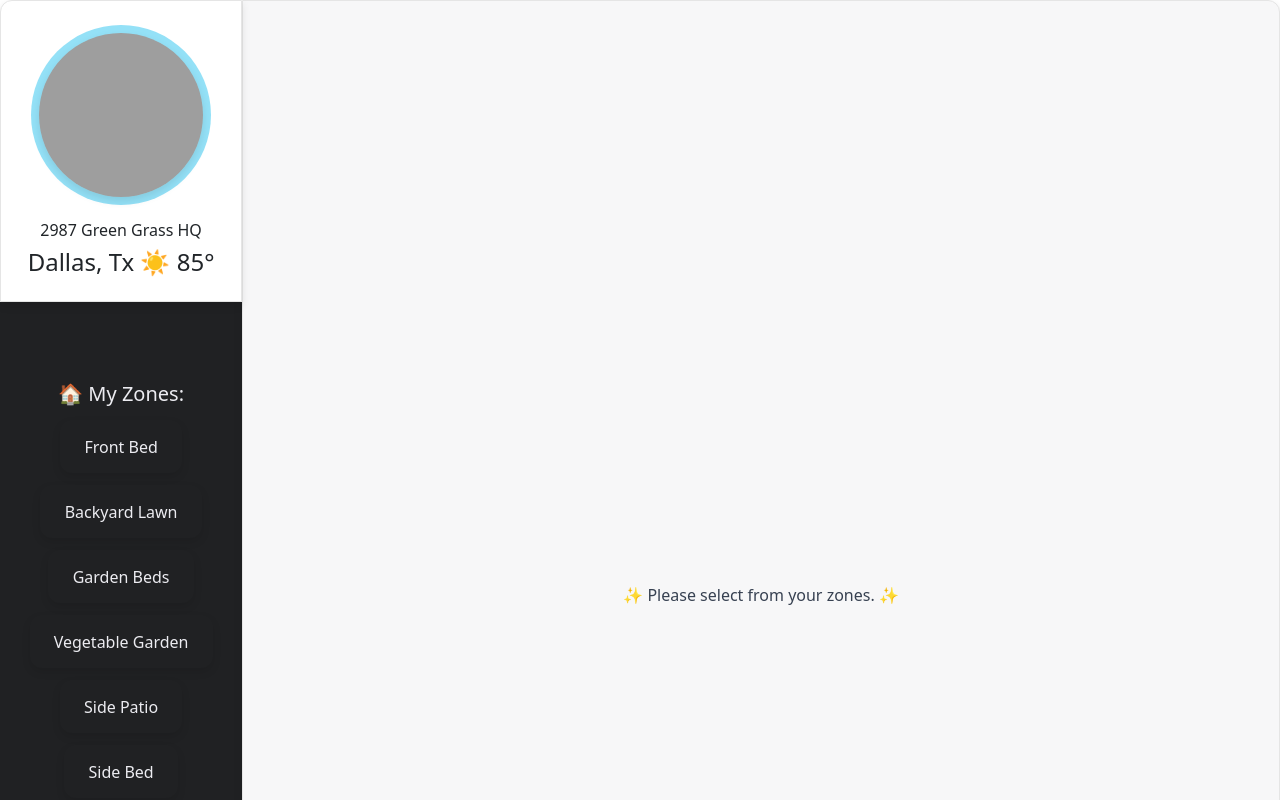
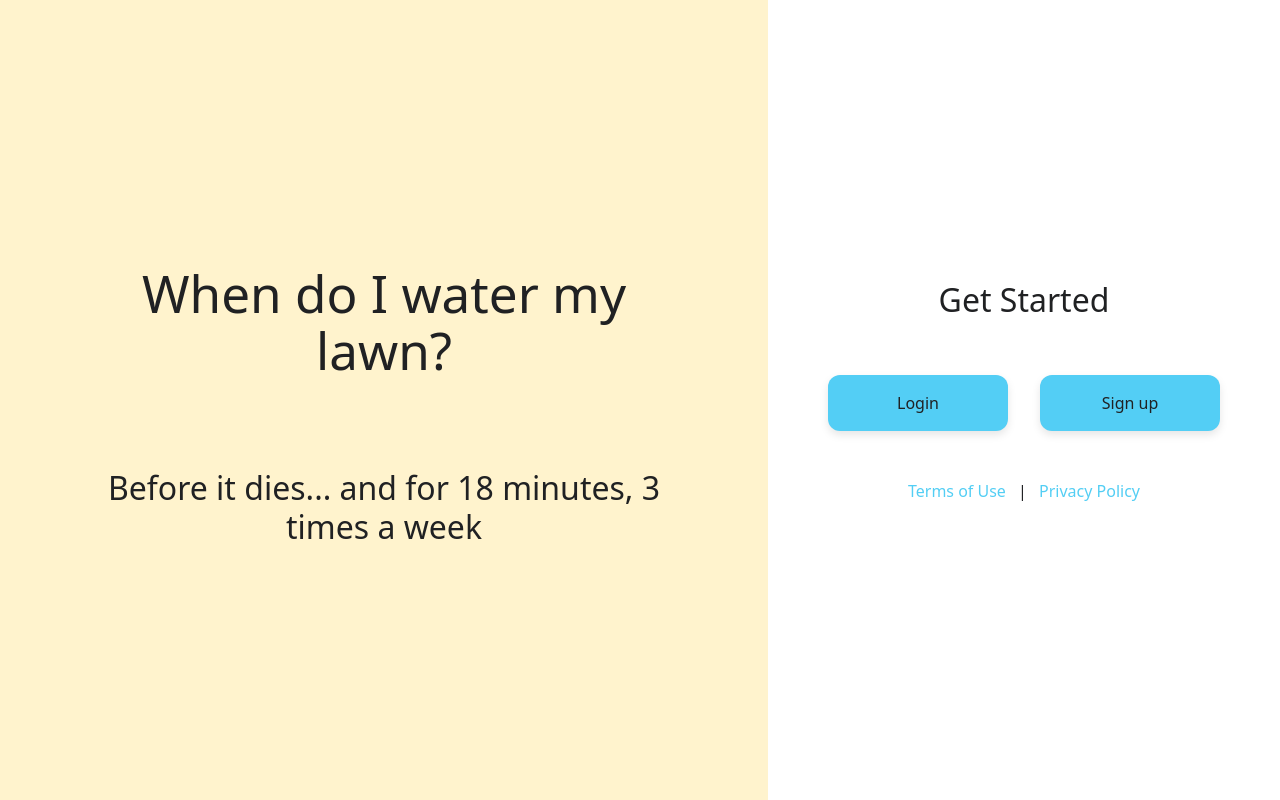
Before and after one commit to chaselikethebank/ps-app, a React (Vite) app in the folder client/: page / in a window 1280 px wide. Shown: the top 800 px of the page. Built offline with nearby package versions, Linux system fonts and the light colour scheme; grey boxes are pictures that could not be loaded.

Commit message:
landing page w passthrough login

```diff
--- a/client/src/App.jsx
+++ b/client/src/App.jsx
@@ -1,12 +1,13 @@
-import '../src/assets/style/App.css'
-import 'bootstrap/dist/css/bootstrap.min.css';
-import Navigation from './assets/Components/Navigation';
-import Footer from './assets/Components/Footer';
-import SiteBuild from './assets/Components/SiteBuild'
-import ZonesList from './assets/Components/ZonesList'
-import ZoneCard from './assets/Components/ZoneCard';
-import { useState } from 'react';
-import System from './assets/Components/System';
+import "../src/assets/style/App.css";
+import "bootstrap/dist/css/bootstrap.min.css";
+import Navigation from "./assets/Components/Navigation";
+import Footer from "./assets/Components/Footer";
+import SiteBuild from "./assets/Components/SiteBuild";
+import ZonesList from "./assets/Components/ZonesList";
+import ZoneCard from "./assets/Components/ZoneCard";
+import { useState } from "react";
+import System from "./assets/Components/System";
+import LandingPage from "./assets/Components/LandingPage";
 
 const zoneData = [
   {
@@ -14,90 +15,87 @@ const zoneData = [
     name: "Front Bed",
     img: "https://yardzen.com/wp-content/uploads/2022/05/Austin-First-Image.jpg",
     sun: 45,
-    type: 'Drip',
+    type: "Drip",
     daysPerWeek: 4,
     runTime: 18,
     desc: "A bit of a slope, sandy clay soil",
-    notes: 'anything over 20 min tends to runoff',
-    emoji: '🌼'
+    notes: "anything over 20 min tends to runoff",
+    emoji: "🌼",
   },
   {
     num: 2,
     name: "Backyard Lawn",
     img: "https://images.beazer.com/7ccdbf12-16c2-4323-92b7-359643fee657-c",
     sun: 65,
-    type: 'Spray',
+    type: "Spray",
     daysPerWeek: 3,
     runTime: 20,
     desc: "Flat terrain, well-draining soil",
-    notes: 'even coverage is important',
-    emoji: '🌱'
+    notes: "even coverage is important",
+    emoji: "🌱",
   },
   {
     num: 3,
     name: "Garden Beds",
     img: "https://s.hdnux.com/photos/01/23/10/50/21793336/4/1200x0.jpg",
     sun: 30,
-    type: 'Rotor',
+    type: "Rotor",
     daysPerWeek: 2,
     runTime: 15,
     desc: "Mixed soil with different plant types",
-    notes: 'adjustments needed seasonally',
-    emoji: '🌲'
+    notes: "adjustments needed seasonally",
+    emoji: "🌲",
   },
   {
     num: 4,
     name: "Vegetable Garden",
     img: "https://images.ctfassets.net/zma7thmmcinb/6M9SHwNw1Vxa42yMxdg879/b0cbc4f4e22ddf526a9717e9ecef54c0/vertical-vegetable-gardening.jpg",
     sun: 60,
-    type: 'Drip',
+    type: "Drip",
     daysPerWeek: 5,
     runTime: 12,
     desc: "Raised bed garden with rich soil",
-    notes: 'monitor moisture levels regularly',
-    emoji: '🥕'
+    notes: "monitor moisture levels regularly",
+    emoji: "🥕",
   },
   {
     num: 5,
     name: "Side Patio",
     img: "https://www.sunset.com/wp-content/uploads/side-yards-dining-pr-0223-1200x600.jpg",
     sun: 75,
-    type: 'Sprinkler',
+    type: "Sprinkler",
     daysPerWeek: 3,
     runTime: 25,
     desc: "Flat area with mixed soil composition",
-    notes: 'adjust run time during hot months',
-    emoji: '🌱'
+    notes: "adjust run time during hot months",
+    emoji: "🌱",
   },
   {
     num: 6,
     name: "Side Bed",
     img: "https://www.marthastewart.com/thmb/-j8GdlUc0Lv6KPL3SYJdVanXx4A=/1500x0/filters:no_upscale():max_bytes(150000):strip_icc()/flower-bed-getty-0323-2000-629cf34554e24ab1b5fc7bb3033071c9.jpg",
     sun: 45,
-    type: 'Drip',
+    type: "Drip",
     daysPerWeek: 4,
     runTime: 18,
     desc: "A bit of a slope, sandy clay soil",
-    notes: 'anything over 20 min tends to runoff',
-    emoji: '🌼'
-  }
-
-
-
+    notes: "anything over 20 min tends to runoff",
+    emoji: "🌼",
+  },
 ];
 
 const userData = [
   {
     systemName: "2987 Green Grass HQ",
     email: "2987GreenGrassDr@gmail.com",
-    password: 'Greengrass1!',
-    systemImg: 'https://images.unsplash.com/photo-1564013799919-ab600027ffc6?ixlib=rb-4.0.3&ixid=M3wxMjA3fDB8MHxzZWFyY2h8Mnx8YmVhdXRpZnVsJTIwaG91c2V8ZW58MHx8MHx8fDA%3D&w=1000&q=80',
-    city: 'Dallas, Tx',
-    weather: '☀️',
-    temp: 85
-
-  }
-]
+    password: "Greengrass1!",
+    systemImg:
+      "https://images.unsplash.com/photo-1564013799919-ab600027ffc6?ixlib=rb-4.0.3&ixid=M3wxMjA3fDB8MHxzZWFyY2h8Mnx8YmVhdXRpZnVsJTIwaG91c2V8ZW58MHx8MHx8fDA%3D&w=1000&q=80",
+    city: "Dallas, Tx",
+    weather: "☀️",
+    temp: 85,
+  },
+];
 
 function App() {
   const [selectedZone, setSelectedZone] = useState(null);
@@ -106,20 +104,42 @@ function App() {
     setSelectedZone(zone);
   };
 
+  const [loggedIn, setLoggedIn] = useState(false);
+
+  const handleLoginClick = () => {
+    setLoggedIn(true);
+  };
+
+  const handleLogoutClick = () => {
+    setLoggedIn(false);
+  };
+
   return (
     <>
-        {/* <Navigation userData={userData}/> */}
-
-
+      {loggedIn ? (
+        <div>
           <div className="main-grid">
-        <ZonesList zones={zoneData} onSelectZone={handleSelectZone} userData={userData} />
+            <ZonesList
+              zones={zoneData}
+              onSelectZone={handleSelectZone}
+              userData={userData}
+            />
             <ZoneCard selectedZone={selectedZone} />
           </div>
 
-      <div className='footer'>
+          <div className="footer">
             <Footer />
             {/* <SiteBuild /> */}
           </div>
+          <button onClick={handleLogoutClick}>Logout</button>
+        </div>
+      ) : (
+        <div>
+          <LandingPage loggedIn={loggedIn} setLoggedIn={setLoggedIn}/>
+          {/* <button onClick={handleLoginClick}>Login</button> */}
+        </div>
+      )}
+      {/* <Navigation userData={userData}/> */}
     </>
   );
 }
--- /dev/null
+++ b/client/src/assets/Components/LandingPage.jsx
@@ -0,0 +1,43 @@
+import React from 'react';
+import '../style/landing.css';
+
+const LandingPage = ({ loggedIn, setLoggedIn }) => {
+  const questionText = "When do I water my lawn?";
+  const answerText = "Before it dies... and for 18 minutes, 3 times a week";
+
+  const handleLoginClick = () => {
+    setLoggedIn(true);
+  };
+
+  return (
+    <div>
+        {/* <div className='triangle'></div> */}
+      <div className="landing-content">
+        <div className="text-container">
+          <h1 className="question">{questionText}</h1>
+          <h2 className="answer">{answerText}</h2>
+
+
+      </div>
+      <div className="start-side">
+
+        <h2>Get Started</h2>
+        <div className='btn-container'>
+          <button className="get-started" onClick={handleLoginClick}>
+            Login
+          </button>
+          <button className="get-started" onClick={handleLoginClick}>Sign up</button>
+          </div>
+      <div className="footer">
+        <p className="footer-text">
+          <a href="#">Terms of Use</a> | <a href="#">Privacy Policy</a>
+        </p>
+      </div>
+      </div>
+
+      </div>
+    </div>
+  );
+};
+
+export default LandingPage;
--- a/client/src/assets/Components/ZonesList.jsx
+++ b/client/src/assets/Components/ZonesList.jsx
@@ -15,7 +15,7 @@ const ZonesList = ({ zones, onSelectZone, userData }) => {
 
       ))}
 
-<div className='zones-item'> <a href="/zones/add">+ a zone </a> </div>
+<div className='zones-item'> <a href="/zones/add">+ Zone </a> </div>
 
 
 
--- /dev/null
+++ b/client/src/assets/style/landing.css
@@ -0,0 +1,69 @@
+.btn-container {
+  padding: 1em;
+  margin: 1em;
+  display: flex;
+  justify-content: space-evenly;
+}
+
+button.get-started {
+  width: 180px;
+  padding: 1em;
+  margin: 1em;
+  background-color: #53cef5;
+  color: #202123;
+  border: 0px;
+}
+
+button.get-started:hover {
+
+    color: #ffffff;
+  }
+
+.landing-content {
+  display: grid;
+  grid-template-columns: 1.5fr 1fr;
+  height: 100vh;
+  align-items: center;
+  text-align: center;
+  /* background-color: #f5f5f5; */
+  background-color: #fff3cd;
+
+}
+
+.triangle {
+    width: 0;
+    height: 0;
+    border-left: 50px solid transparent;
+    border-right: 50px solid transparent;
+    border-bottom: 100px solid #53cef5;
+    position: absolute;
+
+  }
+
+.start-side {
+    display: flex;
+    justify-content: center;
+    align-content: center;
+    color: #202123;
+}
+
+.text-container {
+  color: #202123;
+  justify-content: center;
+  padding: 1em;
+  margin: 1em;
+}
+
+.question, .answer {
+    padding: 1em;
+
+}
+
+.start-side {
+  display: flex;
+  flex-direction: column;
+  background-color: rgb(255 255 255);
+  height: 100vh;
+  align-items: center;
+  text-align: center;
+}
```
Lines whose indentation alone changed are shown as unchanged.
